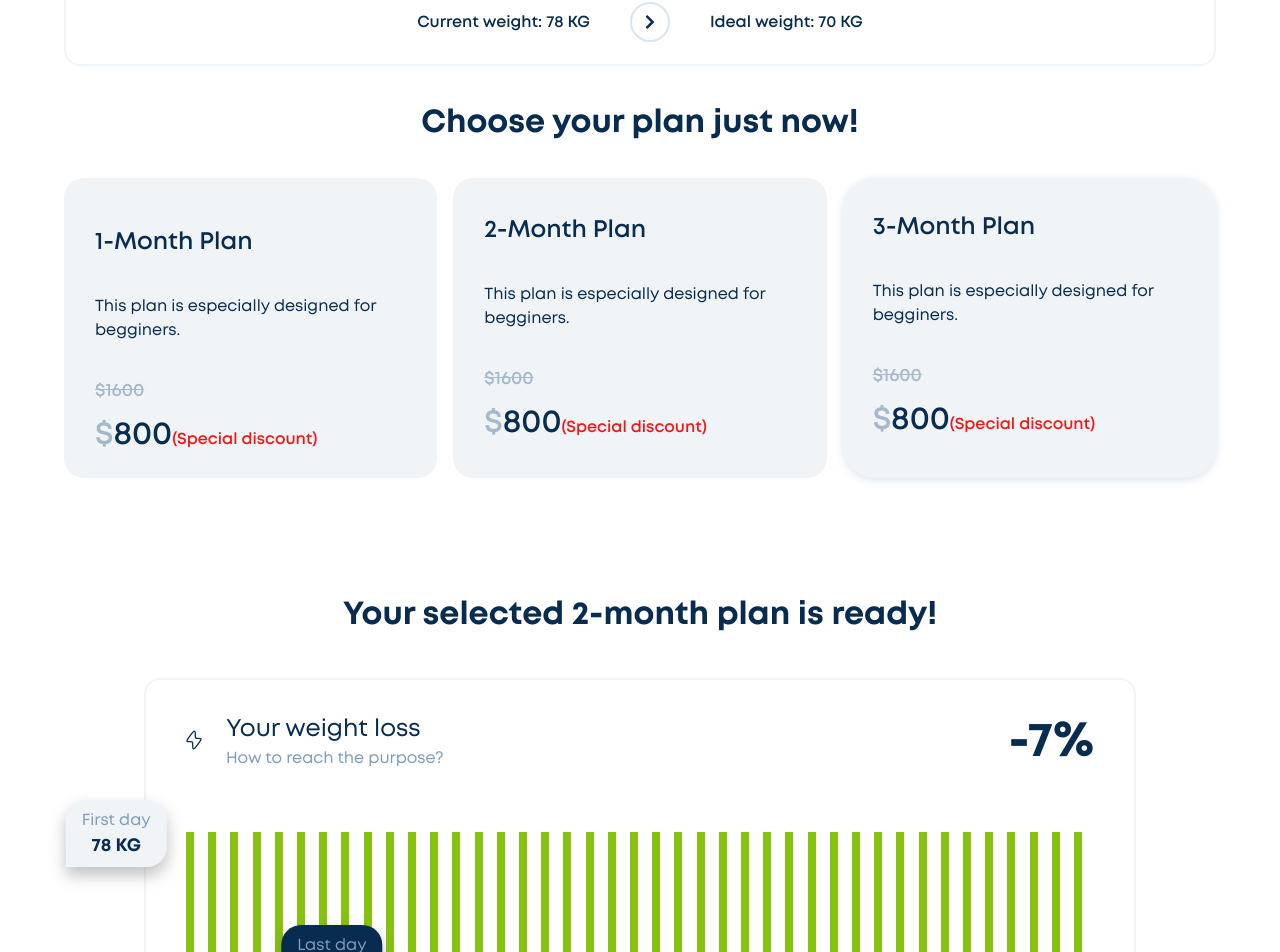
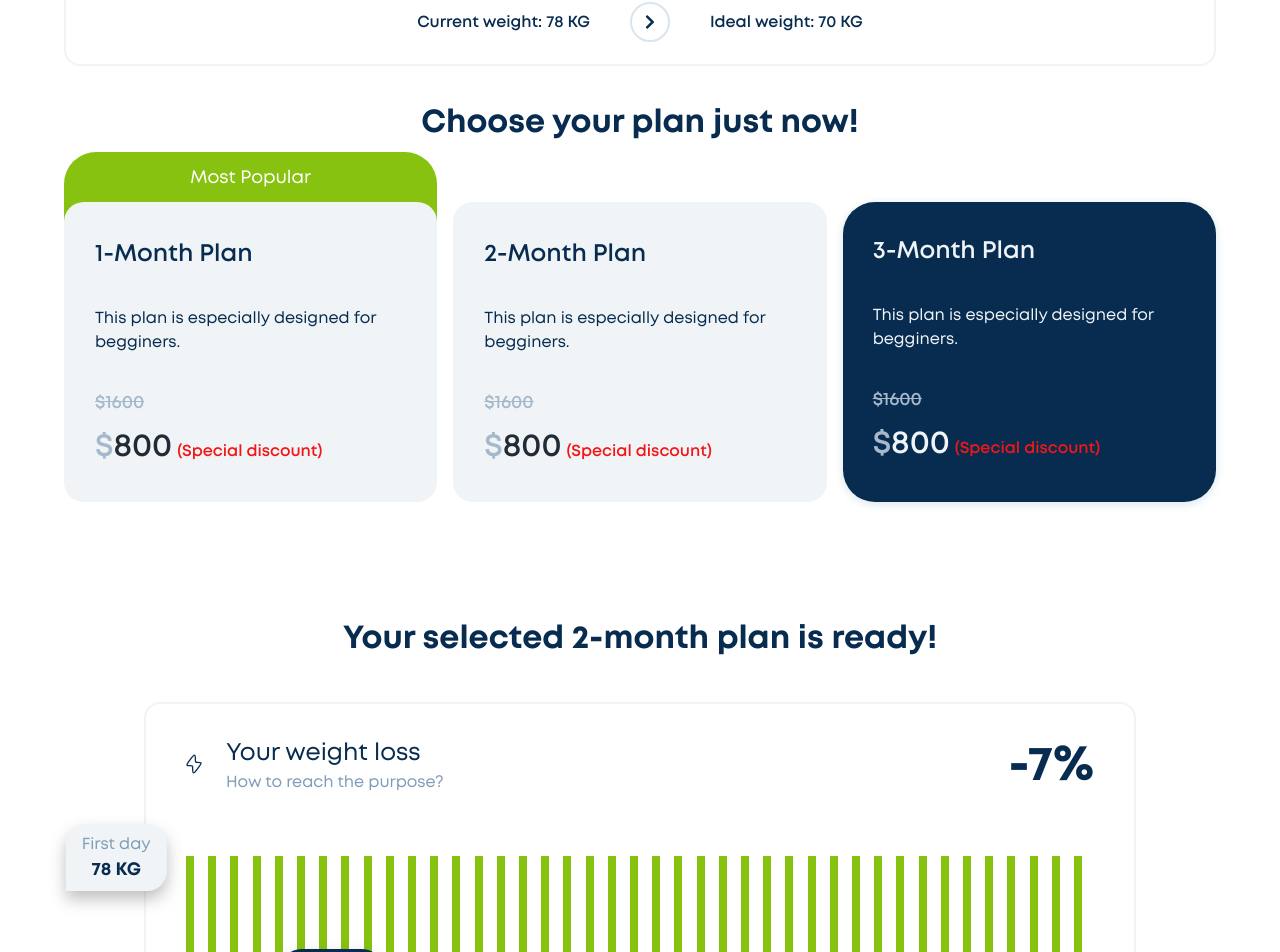
Before and after one commit to abbas-77/niasa-first-app, a Next.js app: page /task in a window 1280 px wide. Shown: the part 1626-2578 px from the top of the page. Built offline with nearby package versions, Linux system fonts and the light colour scheme; no server answers.

Commit message:
fix card design & responsive

```diff
--- a/src/app/task/page.tsx
+++ b/src/app/task/page.tsx
@@ -121,7 +121,7 @@ function Page(): ReactNode {
               <Step
                 key={label.label}
                 sx={{
-                  minWidth: '87px',
+                  minWidth: '77px',
                   '& .Mui-completed svg': {
                     color: '#fff !important',
                     border: '7px solid #AAE23A',
@@ -684,7 +684,7 @@ function Page(): ReactNode {
       >
         Choose your plan just now!{' '}
       </Typography>
-      <Grid container spacing={2} mt={2} mb={3}>
+      <Grid container spacing={2} mt={5} mb={3}>
         <Grid item xs={12} md={4}>
           <Card isPopular isSelected={false} isDiscountActive month="1-Month Plan" />
         </Grid>
--- a/src/components/card/card.tsx
+++ b/src/components/card/card.tsx
@@ -18,7 +18,7 @@ const Card = ({
   month: string;
 }) => (
   <Box className={isSelected ? style.selectedPlan : style.cardPlan}>
-    {isPopular && <Box className={style.isPopular} />}
+    {isPopular && <Box className={style.isPopular}>Most Popular</Box>}
     <Box className={style.cardBody}>
       <Box className={style.bodyConatiner}>
         <Typography variant="h4" className={style.monthTitle}>
@@ -40,7 +40,7 @@ const Card = ({
               $1600
             </div>
           )}
-          <strong style={{ fontSize: '32px', fontWeight: '600', color: '#072C50' }}>
+          <strong style={{ fontSize: '32px', fontWeight: '600' }}>
             <span
               style={{
                 color: '#A6B9CC',
@@ -53,6 +53,7 @@ const Card = ({
               style={{
                 fontSize: '16px',
                 color: '#F41616',
+                marginLeft: '5px',
               }}
             >
               (Special discount)
--- a/src/components/card/scss/Card.module.scss
+++ b/src/components/card/scss/Card.module.scss
@@ -9,6 +9,7 @@
   justify-content: center;
   align-items: end;
   height: 300px;
+  position: relative;
   .cardBody {
     position: relative;
     width: 100%;
@@ -61,27 +62,31 @@
     padding-bottom: 44px;
     padding-top: 12px;
     font-size: 18px;
-    font-weight: 800;
+    font-weight: 400;
     margin-bottom: -32px;
     text-align: center;
+    left: 0;
+    right: 0;
+    position: absolute;
+    top: -50px;
+    z-index: -10;
   }
 }
 .selectedPlan {
   .isPopular {
     border-radius: 32px 32px 0 0;
+    height: 300px;
     background: #87c210;
-    padding-bottom: 44px;
-    padding-top: 44px;
     margin-bottom: -32px;
   }
   .cardBody {
     position: relative;
-    color: #072c50;
+    color: #f0f4f7;
     display: flex;
     width: 100%;
     height: 300px;
     border-radius: 32px;
-    background: #f0f4f7;
+    background: #072c50;
     box-shadow: 0px 2px 10px 0px #dae4ec;
 
     .bodyConatiner {
@@ -93,12 +98,10 @@
       .monthTitle {
         font-size: 24px;
         font-weight: 600;
-        color: #072c50;
       }
       .dec {
         font-size: 16px;
         font-weight: 600;
-        color: #072c50;
       }
       .price {
         display: flex;
```
